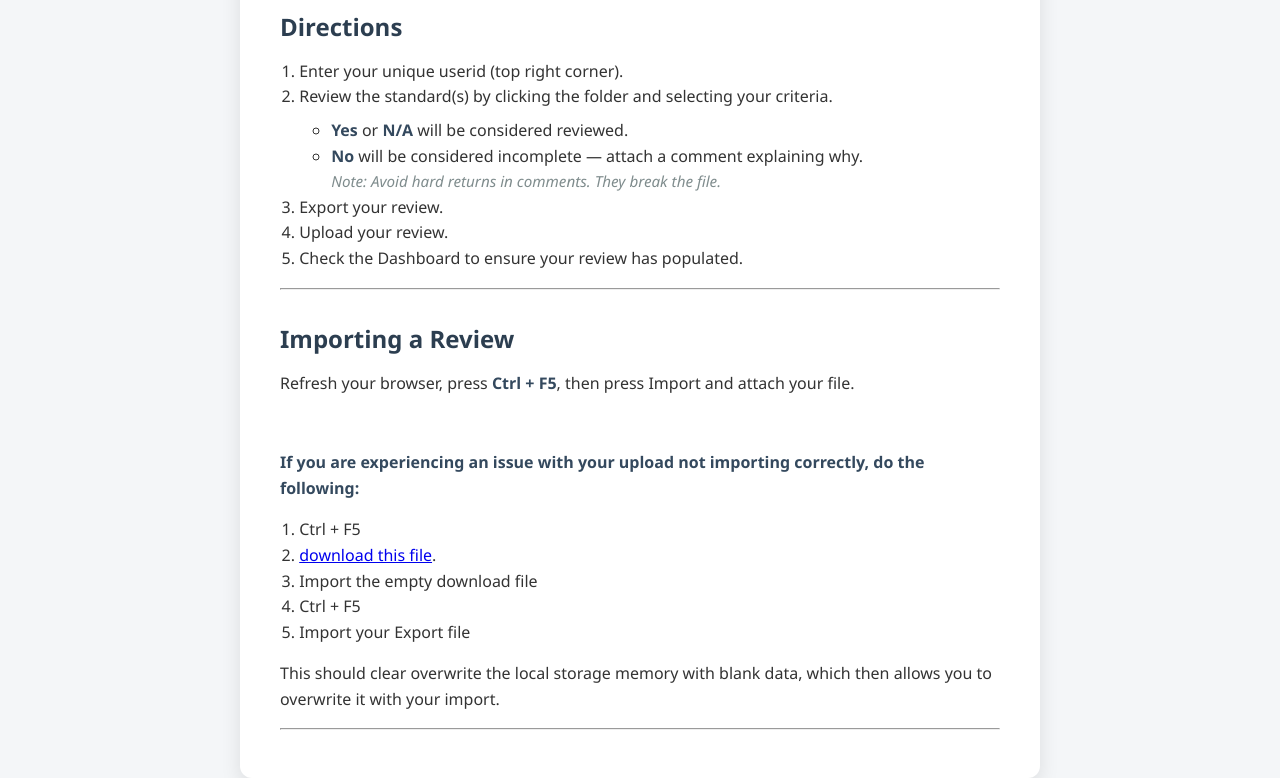
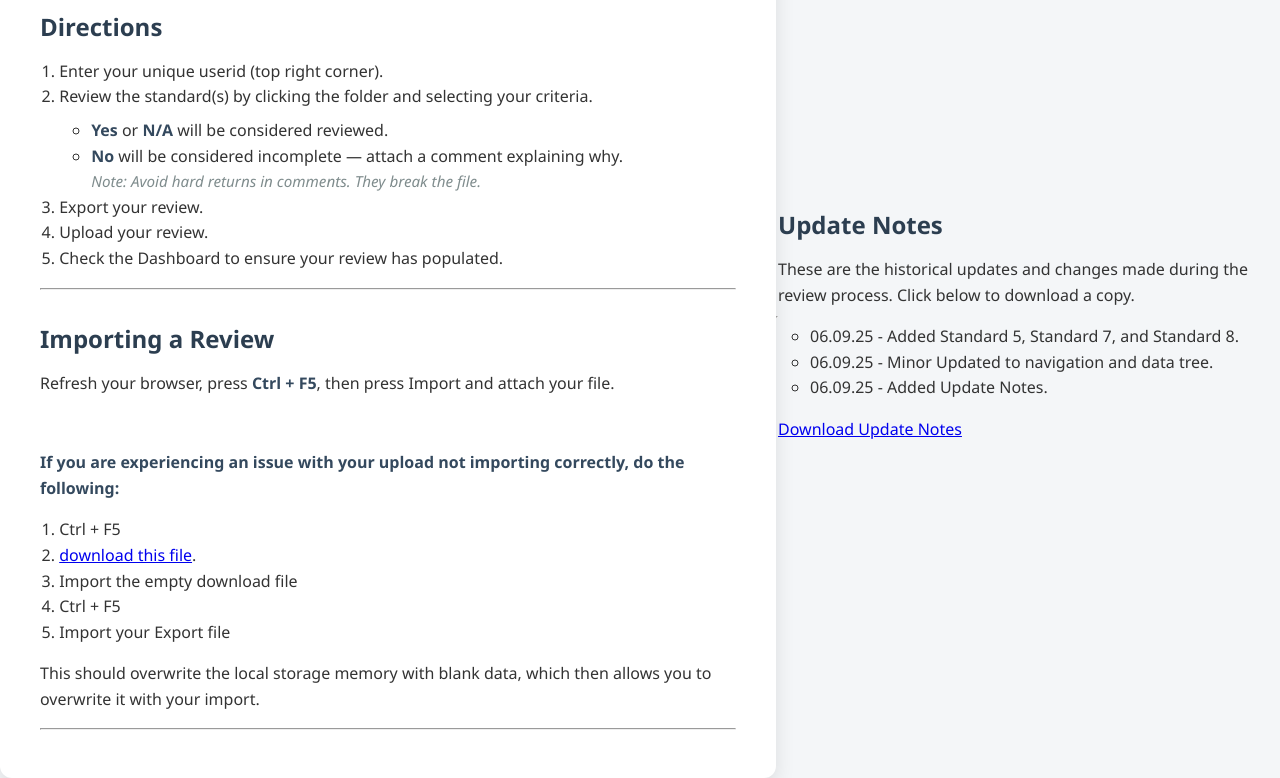
Before and after one commit to Cgines-stech/sitevisit, a plain HTML site: page 404.html in a window 1280 px wide. Shown: the part 144-922 px from the top of the page. Drawn offline with Linux system fonts and the light colour scheme.

Commit message:
Update 404.html

```diff
--- a/404.html
+++ b/404.html
@@ -44,10 +44,24 @@
           <li>Import your Export file</li>
         </ol>
       </p>
-      <p>This should clear overwrite the local storage memory with blank data, which then allows you to overwrite it with your import.</p>
+      <p>This should overwrite the local storage memory with blank data, which then allows you to overwrite it with your import.</p>
 <hr>
     </section>
   </div>
+
+<hr>
+<section>
+  <h2>Update Notes</h2>
+  <p>These are the historical updates and changes made during the review process. Click below to download a copy.</p>
+  <ul id="update-notes">
+    <!-- Start update notes here -->
+    <li>06.09.25 - Added Standard 5, Standard 7, and Standard 8.</li>
+    <li>06.09.25 - Minor Updated to navigation and data tree.</li>
+    <li>06.09.25 - Added Update Notes.</li>
+    <!-- End update notes here -->
+  </ul>
+  <p><a href="#" onclick="downloadUpdateNotes()">Download Update Notes</a></p>
+</section>
 
 <script>
   function downloadEmptyFile() {
@@ -62,6 +76,25 @@
     document.body.removeChild(a);
     URL.revokeObjectURL(url);
   }
+
+  function downloadUpdateNotes() {
+    const items = document.querySelectorAll("#update-notes li");
+    let content = "Update Notes:\n\n";
+    items.forEach(item => {
+      content += "- " + item.textContent.trim() + "\n";
+    });
+
+    const blob = new Blob([content], { type: "text/plain" });
+    const url = URL.createObjectURL(blob);
+    const a = document.createElement("a");
+    a.href = url;
+    a.download = "update_notes.txt";
+    document.body.appendChild(a);
+    a.click();
+    document.body.removeChild(a);
+    URL.revokeObjectURL(url);
+  }
 </script>
+
 </body>
 </html>
```
Lines whose indentation alone changed are shown as unchanged.
